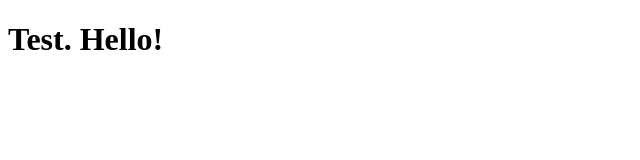
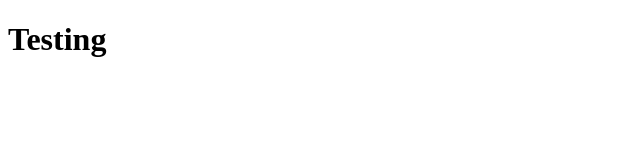
Before and after one commit to TheSeagullDev/learning-test, a plain HTML site: page site/index.html in a window 1280 px wide. Shown: the whole page, without its empty margins (0-640 px from the left). Drawn offline with Linux system fonts and the light colour scheme.

Commit message:
cool stuff

```diff
--- a/site/index.html
+++ b/site/index.html
@@ -4,6 +4,6 @@
 	<title>Hello!</title>
 </head>
 <body>
-<h1>Test. Hello!</h1>
+<h1>Testing</h1>
 </body>
 </html>
```
